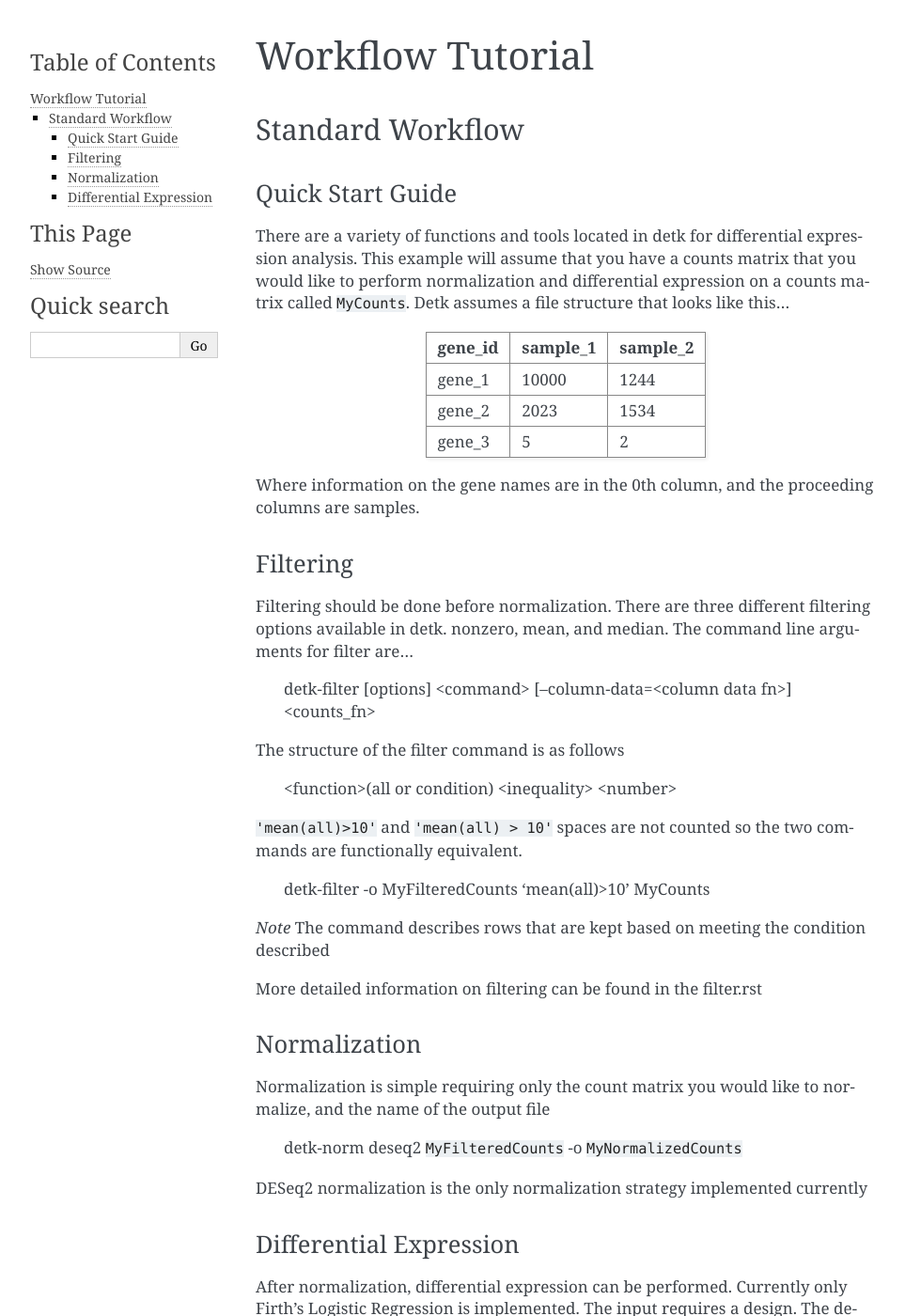
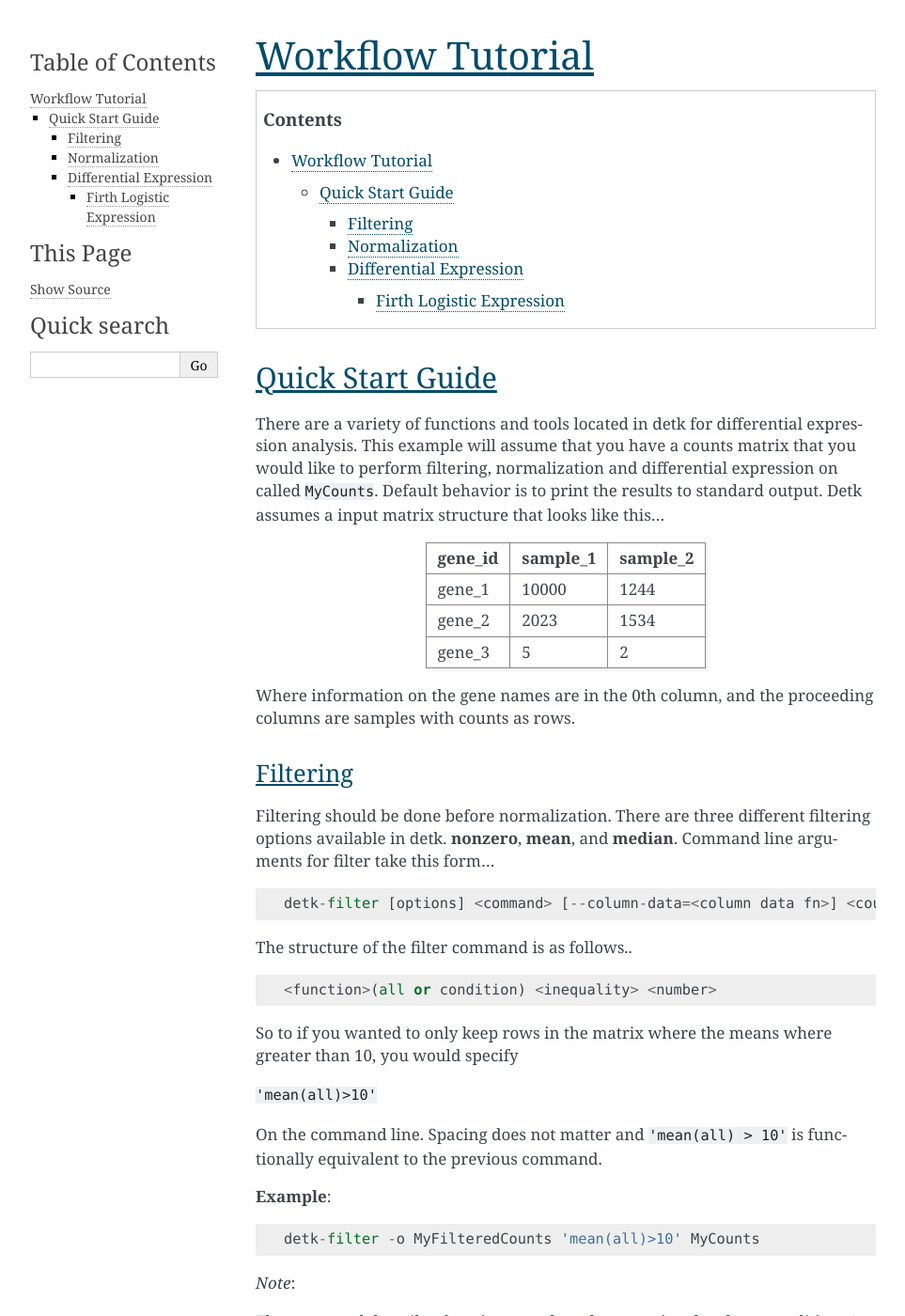
Before and after one commit to BU-Neuromics/de_toolkit, a Sphinx documentation site: the page built from docs/workflow.rst, in a window 1280 px wide and 1400 px high. Shown: the whole window at 94% size, without its empty margins (148-1111 px from the left). Built offline with Sphinx 7.4.7, drawn with Linux system fonts in a browser that asks for light colours; some of the changed text lies outside the part shown.

Commit message:
updated workflow.rst

```diff
--- a/docs/workflow.rst
+++ b/docs/workflow.rst
@@ -2,18 +2,15 @@
 Workflow Tutorial
 =================
 
-
-Standard Workflow
-=================
+.. Contents::
 
 
 Quick Start Guide
------------------
+=================
 
 There are a variety of functions and tools located in detk for differential expression analysis. This
-example will assume that you have a counts matrix that you would like to perform normalization and
-differential expression on a counts matrix called ``MyCounts``. Detk assumes a file structure that
-looks like this...
+example will assume that you have a counts matrix that you would like to perform filtering, normalization and
+differential expression on called ``MyCounts``. Default behavior is to print the results to standard output. Detk assumes a input matrix  structure that looks like this...
 
 
 +---------+----------+----------+
@@ -27,7 +24,7 @@
 +---------+----------+----------+
 
 
-Where information on the gene names  are in the 0th column, and the proceeding columns are samples.
+Where information on the gene names  are in the 0th column, and the proceeding columns are samples with counts as rows.
 
 
 Filtering
@@ -35,30 +32,37 @@
 
 
 Filtering should be done before normalization. There are three different filtering options available in
-detk. nonzero, mean, and median. The command line arguments for filter are...
+detk. **nonzero**, **mean**, and **median**. Command line arguments for filter take this form...
 
+::
 
   detk-filter [options] <command> [--column-data=<column data fn>] <counts_fn>
 
 
-The structure of the filter command is as follows
+The structure of the filter command is as follows..
 
+::
 
   <function>(all or condition) <inequality> <number>
 
 
-``'mean(all)>10'`` and ``'mean(all) > 10'`` spaces are not counted so the two commands are functionally
-equivalent.
+So to if you wanted to only keep rows in the matrix where the means where greater than 10, you would specify
 
+``'mean(all)>10'``
+
+On the command line. Spacing does not matter and ``'mean(all) > 10'`` is functionally equivalent to the previous command.
+
+**Example**::
 
     detk-filter -o MyFilteredCounts 'mean(all)>10' MyCounts
 
 
-*Note*
-The command describes rows that are kept based on meeting the condition described
+*Note*:
+
+The command describes keeping rows based on meeting the above condition. A csv file is created when specifying output with ``-o``
 
 
-More detailed information on filtering can be found in the filter.rst
+More detailed information on other methods can be found in the **filter.rst** file.
 
 
 Normalization
@@ -68,32 +72,55 @@
 Normalization is simple requiring only the count matrix you would like to normalize, and the name of the
 output file
 
+**Example**::
 
   detk-norm deseq2 ``MyFilteredCounts`` -o ``MyNormalizedCounts``
 
 
 DESeq2 normalization is the only normalization strategy implemented currently
 
+*Note*:
+
+A csv file is created when specifying output with ``-o``
+
 
 Differential Expression
 -----------------------
+Firth Logistic Expression
+^^^^^^^^^^^^^^^^^^^^^^^^^
+After normalization, differential expression can be performed. Currently only Firth's Logistic
+Regression is implemented. Firth Logistic Regression requires three values. A design which specifies condition and covariates of interest in this form
 
-After normalization, differential expression can be performed. Currently only Firth's Logistic
-Regression is implemented. The input requires a design. The design is surrounded by quotations with the
-condition on oneside and the the covariates and counts on the other.
-
+**Without Covariates**::
 
   "Condition[VAR] ~ counts"
 
 
 Alternatively covariates can be specified by adding them before ``counts`` separated by a ``+``.
 
+**With Covariates**::
 
-  "ColumnOfInterest ~ COV1+COV2+COVN+counts"
+  "Codition[VAR] ~ COV1+COV2+COVN+counts"
+
+A meta data file with sample names, a cconditions and optionally covariates.
+
++--------------+-----------+-------------+
+| sample_names | condition | covariate 1 |
++--------------+-----------+-------------+
+| sample_1     | C1        | M           |
++--------------+-----------+-------------+
+| sample_2     | C1        | F           |
++--------------+-----------+-------------+
+| sample_3     | C2        | F           |
++--------------+-----------+-------------+
+| sample_4     | C1        | F           |
++--------------+-----------+-------------+
 
 
-In the sample info file, the first column must contains names of the samples. They must match the names
-in the counts matrix. The next column will be the condition of each sample. Each subsequent column will
-correspond to a covariate.
+**Example**::
 
-  detk-de firth "MyDesign" MyNormalizedCounts MyInfoFile -o MyDifferentialExpression
+  detk-de firth "Codition[VAR] ~ COV1+COV2+COVN+counts" MyNormalizedCounts MyInfoFile -o MyDifferentialExpression
+
+*Note*:
+
+A tsv file is created when specifying output with ``-o``
```
